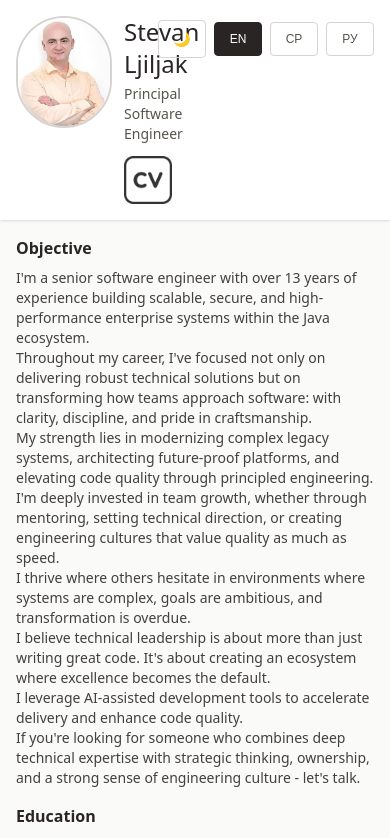
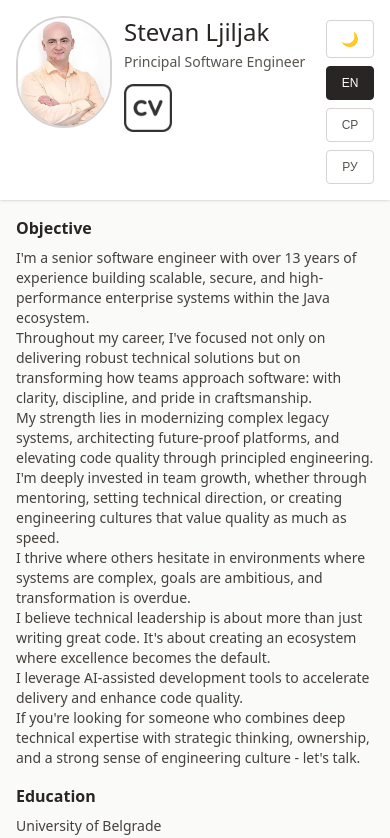
Before and after one commit to StevanLjiljak/portfolio, a React (Vite) app: page / in a window 390 px wide. Shown: the top 838 px of the page. Built offline with nearby package versions, Linux system fonts and the light colour scheme.

Commit message:
fix mobile

```diff
--- a/src/components/Header.tsx
+++ b/src/components/Header.tsx
@@ -36,7 +36,7 @@ export const Header = () => {
                             </a>
                         </div>
                     </div>
-                    <div className="flex flex-row gap-2 flex-shrink-0 mt-1 items-center">
+                    <div className="flex flex-col sm:flex-row gap-2 flex-shrink-0 mt-1 items-center">
                         <button
                             onClick={toggleTheme}
                             className="w-12 py-2 rounded text-sm border transition-colors border-stone-300 dark:border-stone-600 text-stone-600 dark:text-stone-300 hover:border-stone-500 dark:hover:border-stone-400"
```
